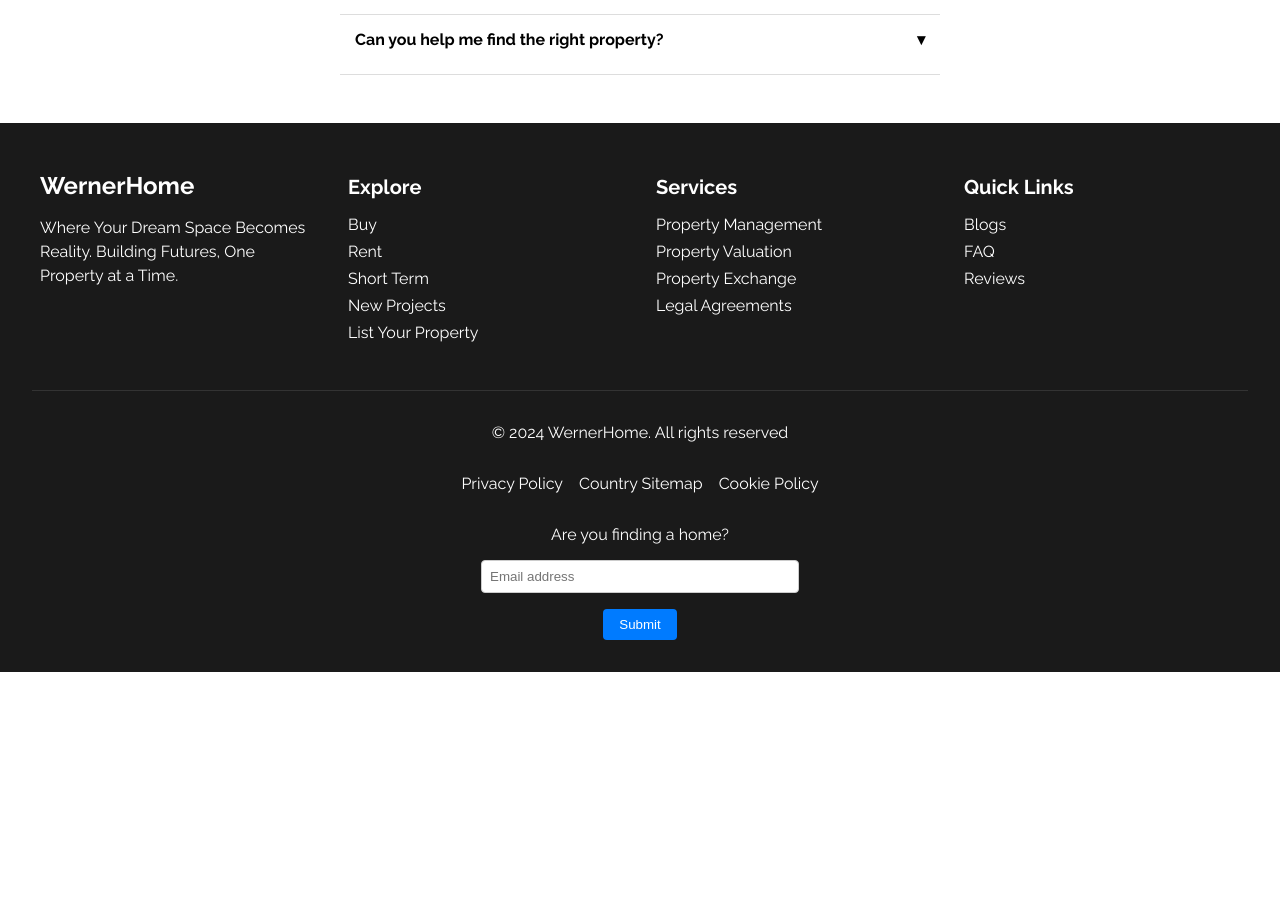
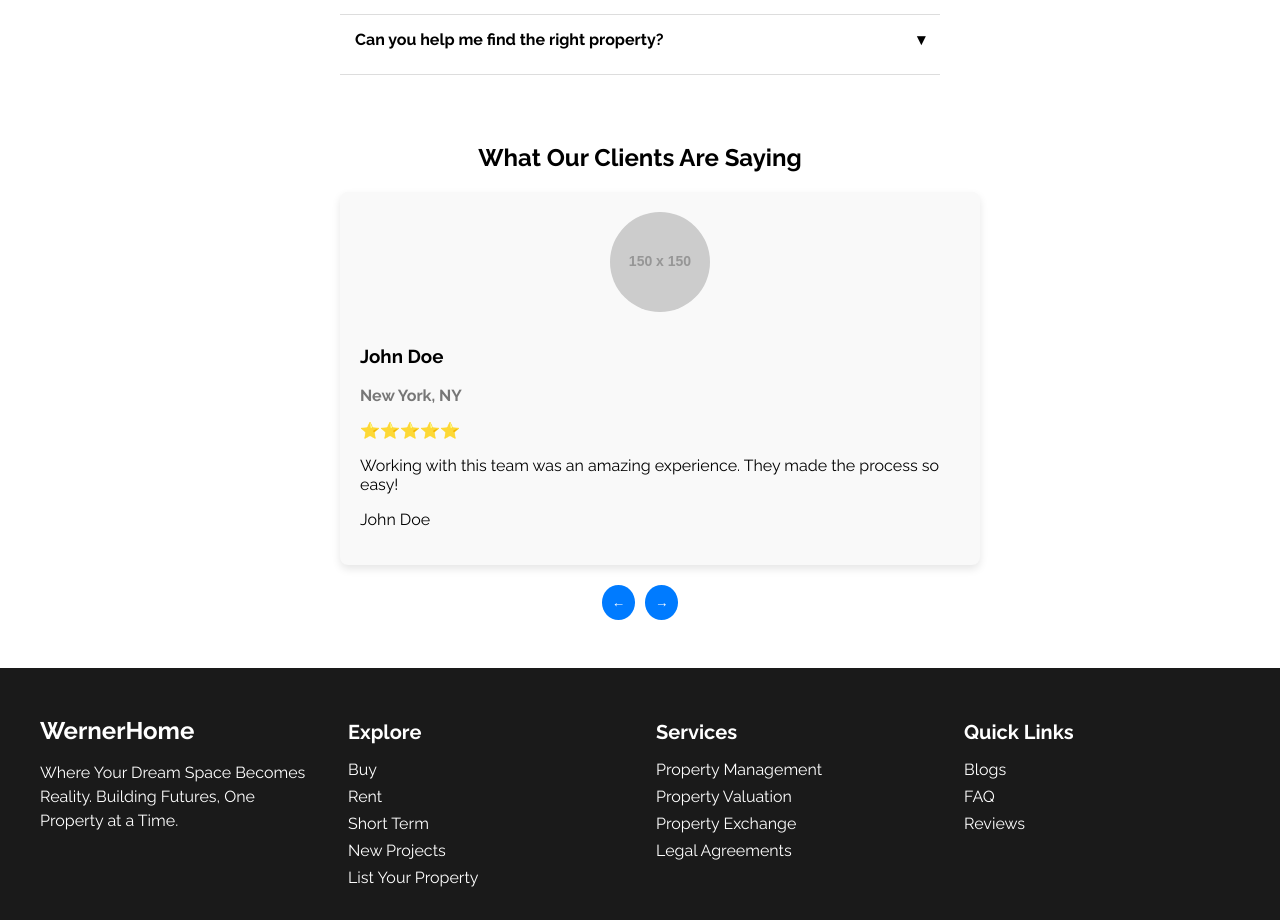
Before and after one commit to probably-kit/real-estate-agency, a React (Vite) app: page / in a window 1280 px wide. Shown: the part 2920-3840 px from the top of the page. Before the commit the page ends 3592 px from the top, so only its background shows below. Built offline with nearby package versions, Linux system fonts and the light colour scheme.

Commit message:
Create Testimonials slider

```diff
--- a/src/App.tsx
+++ b/src/App.tsx
@@ -1,5 +1,6 @@
 import PropertyCard from './components/PropertyCard';
 import FaqSection from './components/FAQSection';
+import TestimonialSlider from './components/Testimonials';
 import Footer from './components/Footer';
 import { useState, useEffect } from 'react';
 
@@ -182,6 +183,7 @@ function App() {
         <section>
           <FaqSection />
         </section>
+        <TestimonialSlider/>
         <Footer/>
 
 
--- /dev/null
+++ b/src/components/Testimonials.css
@@ -0,0 +1,55 @@
+
+.testimonial-slider {
+  text-align: center;
+  max-width: 600px;
+  margin: 0 auto;
+}
+
+.testimonial-card {
+  position: relative;
+  background-color: #f9f9f9;
+  width: 600px;
+  padding: 20px;
+  border-radius: 8px;
+  box-shadow: 0 4px 8px rgba(0, 0, 0, 0.1);
+}
+
+.testimonial-image {
+  width: 100px;
+  height: 100px;
+  border-radius: 50%;
+  object-fit: cover;
+  margin-bottom: 10px;
+}
+
+.testimonial-content {
+  text-align: left;
+}
+
+.location {
+  font-weight: bold;
+  color: #777;
+}
+
+.rating {
+  color: #ffd700;
+  margin-bottom: 10px;
+}
+
+.testimonial-navigation {
+  margin-top: 20px;
+}
+
+.nav-button {
+  background-color: #007bff;
+  color: white;
+  border: none;
+  padding: 10px;
+  border-radius: 50%;
+  cursor: pointer;
+  margin: 0 5px;
+}
+
+.nav-button:hover {
+  background-color: #0056b3;
+}
--- /dev/null
+++ b/src/components/Testimonials.tsx
@@ -0,0 +1,76 @@
+import React, { useState } from 'react';
+import './Testimonials.css';
+
+interface Testimonial {
+  name: string;
+  location: string;
+  rating: number;
+  text: string;
+  image: string;
+}
+
+const testimonials: Testimonial[] = [
+  {
+    name: 'John Doe',
+    location: 'New York, NY',
+    rating: 5,
+    text: 'Working with this team was an amazing experience. They made the process so easy!',
+    image: 'https://via.placeholder.com/150',
+  },
+  {
+    name: 'Jane Smith',
+    location: 'Los Angeles, CA',
+    rating: 4,
+    text: 'The service was exceptional and very professional. Highly recommend!',
+    image: 'https://via.placeholder.com/150',
+  },
+  {
+    name: 'Mark Johnson',
+    location: 'Chicago, IL',
+    rating: 5,
+    text: 'They guided me through every step and I felt confident throughout the process.',
+    image: 'https://via.placeholder.com/150',
+  },
+];
+
+const TestimonialSlider: React.FC = () => {
+  const [currentIndex, setCurrentIndex] = useState(0);
+
+  const handlePrev = () => {
+    setCurrentIndex((prevIndex) =>
+      prevIndex === 0 ? testimonials.length - 1 : prevIndex - 1
+    );
+  };
+
+  const handleNext = () => {
+    setCurrentIndex((prevIndex) =>
+      prevIndex === testimonials.length - 1 ? 0 : prevIndex + 1
+    );
+  };
+
+  const { name, location, rating, text, image } = testimonials[currentIndex];
+
+  return (
+    <div className="testimonial-slider">
+      <h2>What Our Clients Are Saying</h2>
+      <div className="testimonial-card">
+        <img src={image} alt={`${name}'s testimonial`} className="testimonial-image" />
+        <div className="testimonial-content">
+          <h3>{name}</h3>
+          <p className="location">{location}</p>
+          <div className="rating">
+            {'⭐'.repeat(rating)}
+          </div>
+          <p className="testimonial-text">{text}</p>
+          <p className="signature">{name}</p>
+        </div>
+      </div>
+      <div className="testimonial-navigation">
+        <button onClick={handlePrev} className="nav-button prev">&larr;</button>
+        <button onClick={handleNext} className="nav-button next">&rarr;</button>
+      </div>
+    </div>
+  );
+};
+
+export default TestimonialSlider;
```
